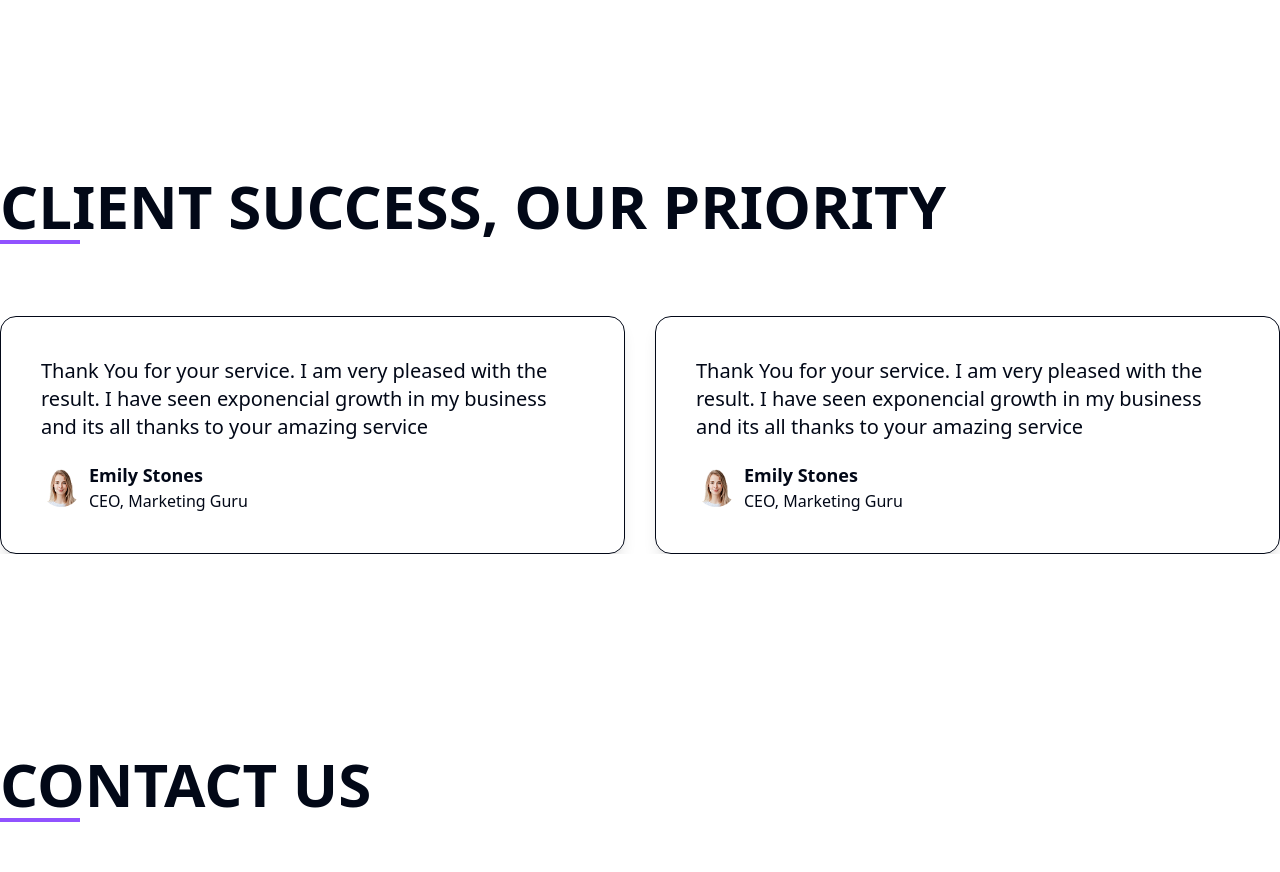
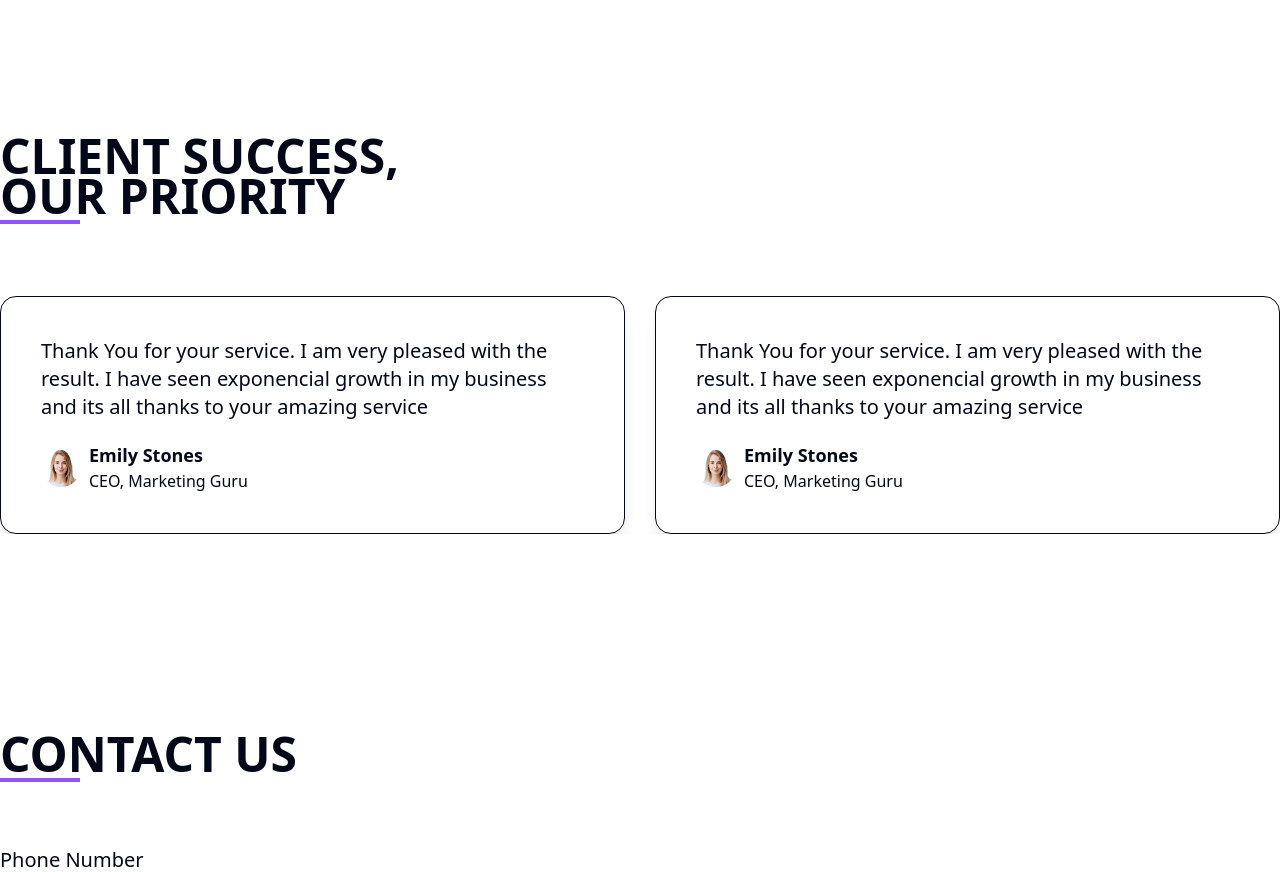
Before and after one commit to YoussefTurkey/marketing-agency, a Next.js app: page / in a window 1280 px wide. Shown: the part 2800-3672 px from the top of the page. Built offline with nearby package versions, Linux system fonts and the light colour scheme.

Commit message:
handle title

```diff
--- a/src/app/components/sections/Testimonials.tsx
+++ b/src/app/components/sections/Testimonials.tsx
@@ -52,7 +52,7 @@ const Testimonials = () => {
         <Titles>
           {language === "en"
             ? "Client Success, Our Priority"
-            : "نجاح عميلنا هو أولويتنا"}
+            : "نجاح عميلنا هو أولويــــــــــــــــــتنا"}
         </Titles>
       </motion.div>
 
--- a/src/app/components/ui/Titles.tsx
+++ b/src/app/components/ui/Titles.tsx
@@ -10,7 +10,7 @@ const Titles = ({ children }: TTitle) => {
   const { language } = useLanguage();
 
   return (
-    <h2 className={`text-5xl lg:text-6xl font-bold uppercase relative md:after:absolute md:after:-bottom-2 ${language === 'en' ? 'md:after:left-0 md:text-left' : 'md:after:right-0 md:text-right'} text-center md:after:w-[80px] md:after:h-1 md:after:bg-[hsl(var(--secondary))] rounded-3xl my-10`}>
+    <h2 className={`text-4xl sm:text-5xl w-full sm:w-100 font-bold uppercase relative md:after:absolute md:after:-bottom-2 ${language === 'en' ? 'md:after:left-0 md:text-left leading-10' : 'md:after:right-0 md:text-right leading-15'} text-center md:after:w-[80px] md:after:h-1 md:after:bg-[hsl(var(--secondary))] rounded-3xl my-5 sm:my-10`}>
       {children}
     </h2>
   );
```
